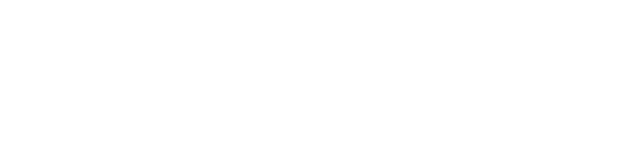
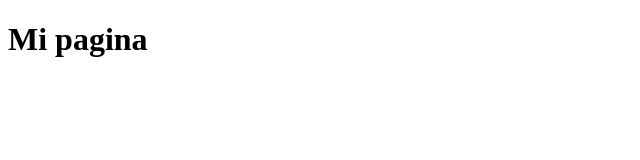
Before and after one commit to AlejoCC/pagina1, a plain HTML site: page index.html in a window 1280 px wide. Shown: the whole page, without its empty margins (0-640 px from the left). Drawn offline with Linux system fonts and the light colour scheme.

Commit message:
cree el hider

```diff
--- a/index.html
+++ b/index.html
@@ -6,6 +6,8 @@
     <title>Document</title>
 </head>
 <body>
-
+    <header>
+        <h1>Mi pagina</h1>
+    </header>
 </body>
 </html>
```
